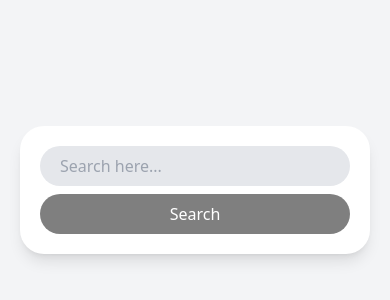
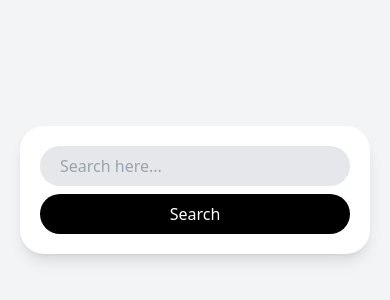
Before and after one commit to cornchiplick/carrot-market-reloaded, a Next.js app: page / in a window 390 px wide. Shown: the part 232-532 px from the top of the page. Built offline with nearby package versions, Linux system fonts and the light colour scheme.

Commit message:
Fix: Tailwind CSS 의 modifier를 이용해서 반응형으로 버튼 변경

```diff
--- a/app/page.tsx
+++ b/app/page.tsx
@@ -1,11 +1,16 @@
 export default function Home() {
   return (
-    <main className="bg-gray-100 h-screen flex items-center justify-center p-5 ">
-      <div className="bg-white shadow-lg p-5 rounded-3xl w-full max-w-screen-sm flex flex-col gap-2">
+    <main
+      className="bg-gray-100 sm:bg-red-100
+      md:bg-green-100 lg:bg-cyan-100 xl:bg-orange-100 2xl:bg-purple-100
+       h-screen flex
+      items-center justify-center p-5"
+    >
+      <div className="bg-white shadow-lg p-5 rounded-3xl w-full max-w-screen-sm flex flex-col md:flex-row gap-2">
         <input
           className="w-full rounded-full h-10
             bg-gray-200 pl-5 outline-none ring
-            ring-transparent focus:ring-orange-500 ring-offset-2
+            ring-transparent focus:ring-orange-500
             focus:ring-offset-2 transition-shadow
             placeholder:text-red-600,
             "
@@ -13,10 +18,10 @@ export default function Home() {
           placeholder="Search here..."
         />
         <button
-          className="bg-black bg-opacity-50 text-white py-2
+          className="bg-black text-white py-2
           rounded-full active:scale-90
           transition-transform font-medium
-          outline-none
+          outline-none md:px-10
           "
         >
           Search
```
